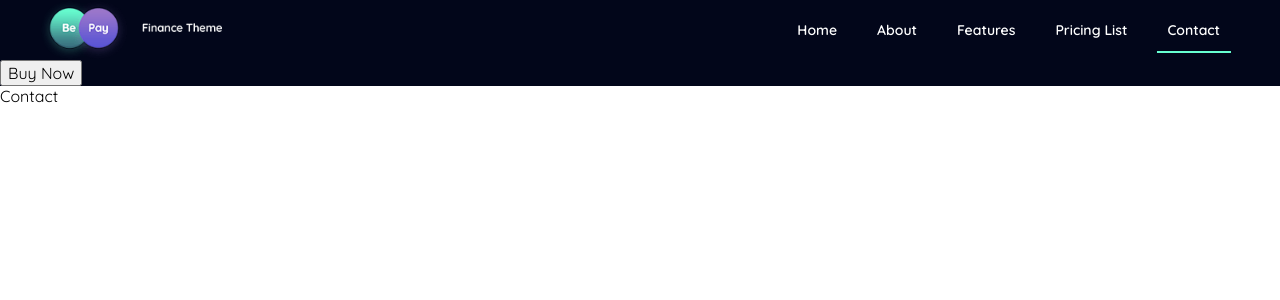
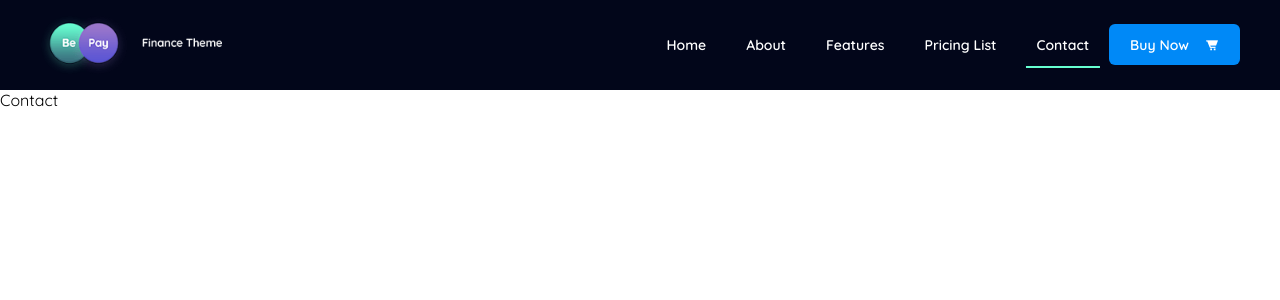
Before and after one commit to serhatbek/be-pay-demo, a React (Vite) app: page /be-pay-demo/contact in a window 1280 px wide. Shown: the top 300 px of the page. Built offline with nearby package versions, Linux system fonts and the light colour scheme.

Commit message:
add button component

```diff
--- a/src/assets/css/settings/_fonts.scss
+++ b/src/assets/css/settings/_fonts.scss
@@ -44,5 +44,5 @@ $uniqeid: unique_id();
 
 @font-face {
   font-family: 'bepay';
-  src: url('/fonts/bepay.ttf') format('truetype');
+  src: url('/fonts/bepay.ttf?v=#{$uniqeid}') format('truetype');
 }
--- /dev/null
+++ b/src/components/Button/Button.jsx
@@ -0,0 +1,40 @@
+import './Button.scss';
+import PropTypes from 'prop-types';
+import classNames from 'classnames';
+import { Button as ButtonAntd } from 'antd';
+import { Icon } from '../../components';
+
+const Button = ({
+  className,
+  type,
+  iconLeft,
+  iconRight,
+  children,
+  ...props
+}) => {
+  return (
+    <ButtonAntd
+      className={classNames(className, {
+        'ant-btn--left-icon': iconLeft,
+        'ant-btn--right-icon': iconRight,
+      })}
+      type={type === 'submit' ? 'submit' : 'button'}
+      {...props}
+    >
+      {iconLeft ? <Icon icon={iconLeft} /> : null}
+      {children}
+      {iconRight ? <Icon icon={iconRight} /> : null}
+    </ButtonAntd>
+  );
+};
+
+Button.propTypes = {
+  className: PropTypes.string,
+  iconLeft: PropTypes.string,
+  iconRight: PropTypes.string,
+  size: PropTypes.any,
+  children: PropTypes.any,
+  type: PropTypes.string,
+};
+
+export default Button;
--- /dev/null
+++ b/src/components/Button/Button.scss
@@ -0,0 +1,26 @@
+@use '../../assets/css/common.scss' as c;
+
+.ant-btn {
+  $self: &;
+  display: inline-flex;
+  align-items: center;
+  background-color: c.$blue-two;
+  color: c.$light-one;
+  font-size: 14px;
+  font-weight: 600;
+  font-family: inherit;
+  padding: 10px 20px;
+  height: 41px;
+
+  &--left-icon {
+    > span {
+      margin-left: 8px;
+    }
+  }
+
+  &--right-icon {
+    > span {
+      margin-right: 8px;
+    }
+  }
+}
--- a/src/components/Header/Header.jsx
+++ b/src/components/Header/Header.jsx
@@ -1,7 +1,8 @@
+import './Header.scss';
 import { NavLink } from 'react-router-dom';
 import { headerItems } from '../../assets/data/header';
 import { nanoid } from 'nanoid';
-import './Header.scss';
+import { Button } from '../../components';
 
 const Header = () => {
   const { logo, navItems, btn } = headerItems;
@@ -28,9 +29,9 @@ const Header = () => {
               );
             })}
           </ul>
+          <Button iconRight='cart'>{btn.text}</Button>
         </nav>
       </div>
-      <button>{btn.text}</button>
     </header>
   );
 };
--- a/src/components/Header/Header.scss
+++ b/src/components/Header/Header.scss
@@ -8,12 +8,17 @@
     display: flex;
     align-items: center;
     justify-content: space-between;
+    padding-top: 15px;
+    padding-bottom: 15px;
 
     #{ $self }__logo {
       max-width: 182px;
     }
 
     nav {
+      display: flex;
+      align-items: center;
+
       ul {
         display: flex;
 
--- a/src/components/Icon/Icon.jsx
+++ b/src/components/Icon/Icon.jsx
@@ -4,11 +4,11 @@ import classNames from 'classnames';
 const Icon = ({ icon, className, onClick, color, size, ...props }) => {
   return (
     <i
+      onClick={onClick}
       className={classNames('icon', 'icon-' + icon, className)}
       style={{ fontSize: `${size}px`, color: `${color}` }}
-    >
       {...props}
-    </i>
+    ></i>
   );
 };
 
@@ -18,6 +18,7 @@ Icon.propTypes = {
   onClick: PropTypes.func,
   color: PropTypes.string,
   size: PropTypes.string,
+  props: PropTypes.any,
 };
 
 export default Icon;
--- a/src/components/index.jsx
+++ b/src/components/index.jsx
@@ -1,2 +1,3 @@
 export { default as Header } from './Header/Header';
+export { default as Button } from './Button/Button';
 export { default as Icon } from './Icon/Icon';
```
